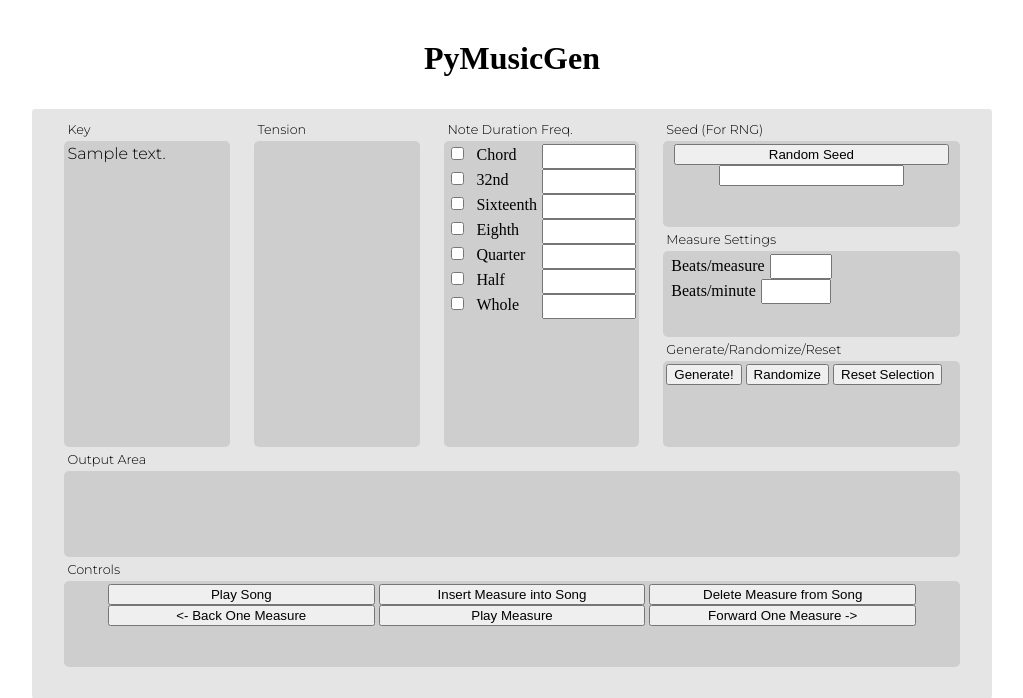
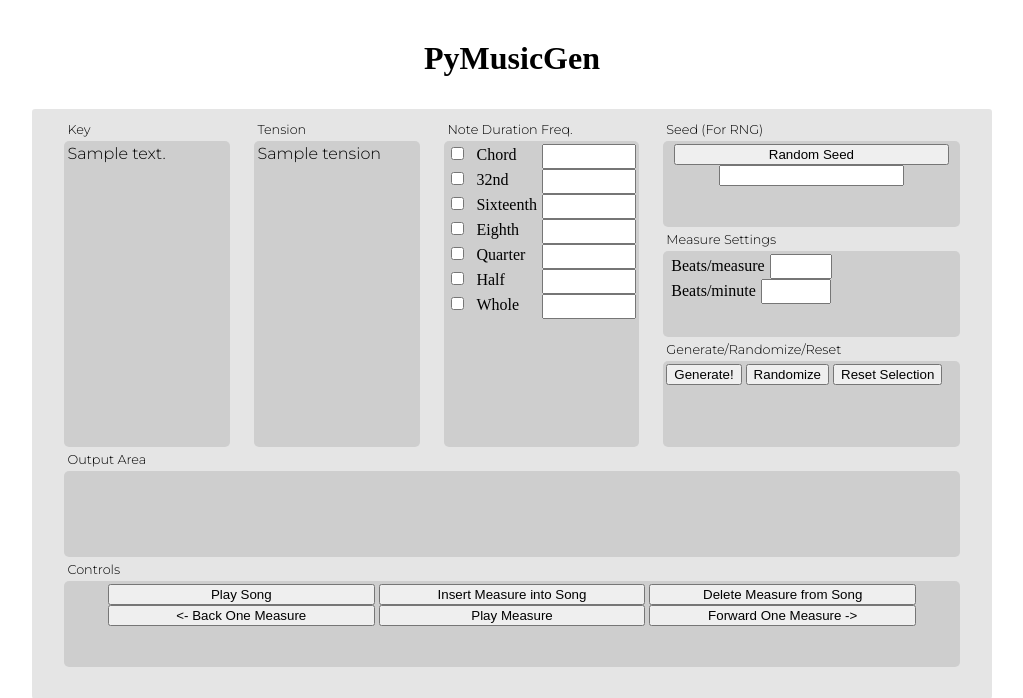
Before and after one commit to crawsome/pymusicgenv3, a Flask app: template templates/index.html in a window 1280 px wide. Shown: the top 698 px of the page, without its empty margins (128-1151 px from the left). Run offline with Flask 2, Linux system fonts and the light colour scheme; the template is opened without the code that fills it: most values are stand-ins (such as "Sample title", 1, 10 or a date in 2020); some libraries are stand-ins or nearby versions.

Commit message:
added tensions

```diff
--- a/app.py
+++ b/app.py
@@ -8,7 +8,7 @@ app = Flask(__name__)
 
 @app.route("/")
 def home():
-    return render_template('index.html', notes=name_to_int_distance.keys())
+    return render_template('index.html', notes=name_to_int_distance.keys(), tensions=tensions)
 
 @app.route("/random_seed")
 def random_seed():
--- a/templates/index.html
+++ b/templates/index.html
@@ -19,6 +19,9 @@
             </div>
             <div class="box tension">
                 <p class="box-name">Tension</p>
+                {% for tension in tensions %}
+                    <p class="note" onclick="selectNote(this)">{{ tension }}</p>
+                {% endfor %}
             </div>
             <div class="box notes">
                 <p class="box-name">Note Duration Freq.</p>
```
